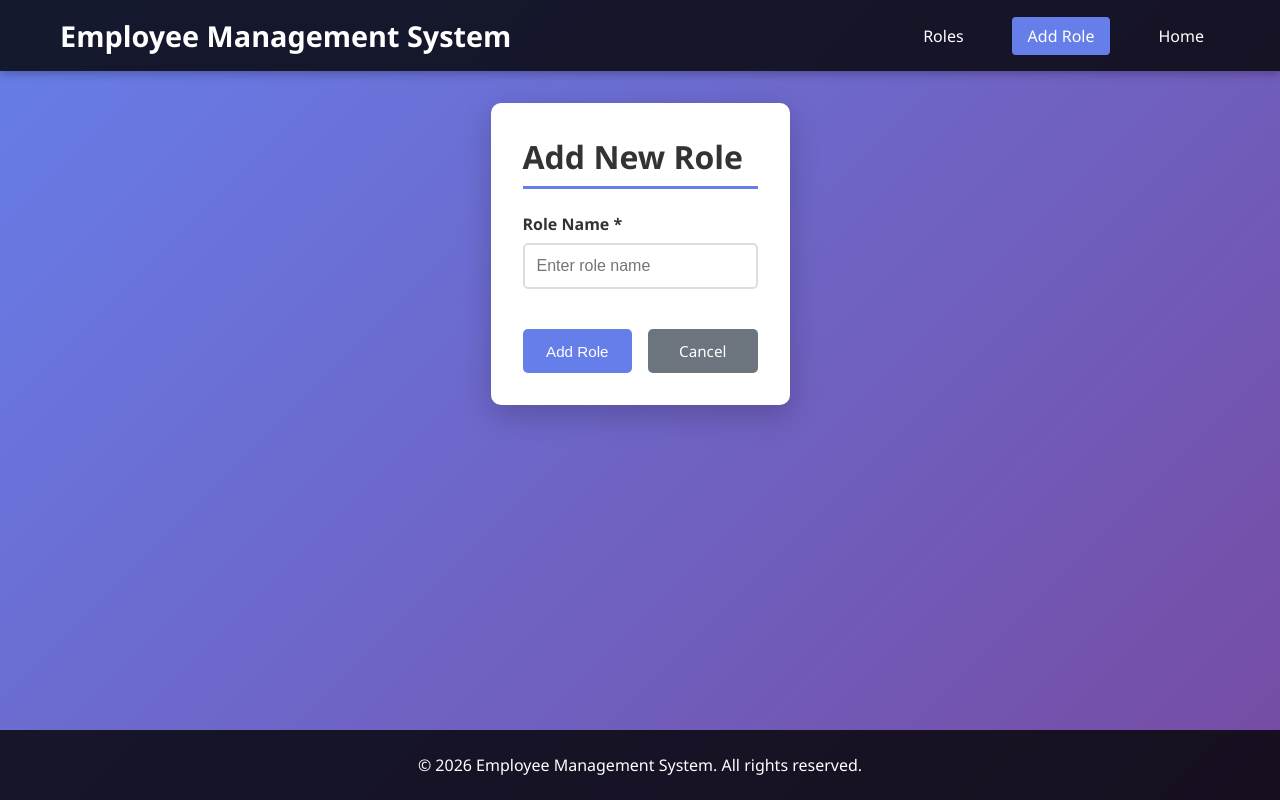
After one commit to Yootz/Demo-Employee, a Flask app: page /add-role in a window 1280 px wide. The commit adds this page. Run offline with Flask 3, Linux system fonts and the light colour scheme; parts of the project's set-up code (start-up, migrations or seed data) failed here and were passed over.

Commit message:
Adding roles to the database and CRUD function involving roles in the website

```diff
--- a/app.py
+++ b/app.py
@@ -20,13 +20,28 @@ conn = init_db()
 c = conn.cursor(named_tuple=True)
 c.execute("CREATE DATABASE IF NOT EXISTS employee_db")
 c.execute("USE employee_db")
-c.execute("CREATE TABLE IF NOT EXISTS employees (id INT AUTO_INCREMENT PRIMARY KEY, first_name VARCHAR(100), last_name VARCHAR(100), pay DECIMAL(10, 2), created_at TIMESTAMP DEFAULT CURRENT_TIMESTAMP)")
+c.execute("CREATE TABLE IF NOT EXISTS roles (id INT AUTO_INCREMENT PRIMARY KEY, role_name VARCHAR(100), created_at TIMESTAMP DEFAULT CURRENT_TIMESTAMP)")
+c.execute("CREATE TABLE IF NOT EXISTS employees (id INT AUTO_INCREMENT PRIMARY KEY, first_name VARCHAR(100), last_name VARCHAR(100), pay DECIMAL(10, 2), created_at TIMESTAMP DEFAULT CURRENT_TIMESTAMP, roles_id INT, FOREIGN KEY (roles_id) REFERENCES roles(id))")
+
+employee_pages=[
+    'index',
+    'add_employee',
+    'edit_employee'
+]
+
+role_pages=[
+    'roles',
+    'add_role',
+    'edit_role'
+]
 
 @app.route("/")
 def index():
-    c.execute("SELECT * FROM employee_db.employees")
+    c.execute("""SELECT e.id, e.first_name, e.last_name, e.pay, e.created_at, e.roles_id, r.role_name
+                 FROM employees e
+                 LEFT JOIN roles r ON e.roles_id = r.id""")
     employees = c.fetchall()
-    return render_template("index.html", employees=employees)
+    return render_template("index.html", employees=employees, employee_pages=employee_pages, role_pages=role_pages)
 
 @app.route("/add", methods=["GET", "POST"])
 def add_employee():
@@ -34,11 +49,14 @@ def add_employee():
         first_name = request.form["first_name"]
         last_name = request.form["last_name"]
         pay = request.form["pay"]
-        c.execute("INSERT INTO employee_db.employees (first_name, last_name, pay) VALUES (%s, %s, %s)", (first_name, last_name, pay))
+        roles_id = request.form["roles_id"]
+        c.execute("INSERT INTO employee_db.employees (first_name, last_name, pay, roles_id) VALUES (%s, %s, %s, %s)", (first_name, last_name, pay, roles_id))
         conn.commit()
         return redirect(url_for("index"))
     else:
-        return render_template("add.html")
+        c.execute("SELECT * FROM employee_db.roles")
+        roles_list = c.fetchall()
+        return render_template("add.html", roles_list=roles_list, employee_pages=employee_pages, role_pages=role_pages)
 
 @app.route("/edit/<int:employee_id>", methods=["GET", "POST"])
 def edit_employee(employee_id):
@@ -46,13 +64,16 @@ def edit_employee(employee_id):
         first_name = request.form["first_name"]
         last_name = request.form["last_name"]
         pay = request.form["pay"]
-        c.execute("UPDATE employee_db.employees SET first_name=%s, last_name=%s, pay=%s WHERE id=%s", (first_name, last_name, pay, employee_id))
+        roles_id = request.form["roles_id"]
+        c.execute("UPDATE employee_db.employees SET first_name=%s, last_name=%s, pay=%s ,roles_id=%s WHERE id=%s", (first_name, last_name, pay, roles_id, employee_id))
         conn.commit()
         return redirect(url_for("index"))
     else:
         c.execute("SELECT * FROM employee_db.employees WHERE id=%s", (employee_id,))
         employee = c.fetchone()
-        return render_template("edit.html", employee=employee)
+        c.execute("SELECT * FROM employee_db.roles")
+        roles_list = c.fetchall()
+        return render_template("edit.html", employee=employee, roles_list=roles_list, employee_pages=employee_pages, role_pages=role_pages)
 
 @app.route("/delete/<int:employee_id>", methods=["POST"])
 def delete_emp(employee_id):
@@ -83,6 +104,46 @@ def crud_employees():
         c.execute("UPDATE employee_db.employees SET first_name=%s, last_name=%s, pay=%s WHERE id=%s", (first_name, last_name, pay, employee_id))
         conn.commit()
         return {"message": "Employee updated successfully"}, 200
+    elif request.method == "DELETE":
+        data = request.get_json()
+        employee_id = data.get("id")
+        c.execute("DELETE FROM employee_db.employees WHERE id=%s", (employee_id,))
+        conn.commit()
+        return {"message": "Employee deleted successfully"}, 200
+
+@app.route("/roles", methods=["GET", "POST"])
+def roles():
+    c.execute("SELECT * FROM employee_db.roles")
+    roles_list = c.fetchall()
+    return render_template("roles.html", roles_list=roles_list, employee_pages=employee_pages, role_pages=role_pages)
+
+@app.route("/add-role", methods=["GET", "POST"])
+def add_role():
+    if request.method == "POST":
+        role_name = request.form["role_name"]
+        c.execute("INSERT INTO employee_db.roles (role_name) VALUES (%s)", (role_name,))
+        conn.commit()
+        return redirect(url_for("roles"))
+    else:
+        return render_template("add_role.html", employee_pages=employee_pages, role_pages=role_pages)
+
+@app.route("/edit-roles/<int:role_id>", methods=["GET", "POST"])
+def edit_role(role_id):
+    if request.method == "POST":
+        role_name = request.form["role_name"]
+        c.execute("UPDATE employee_db.roles SET role_name=%s WHERE id=%s", (role_name, role_id,))
+        conn.commit()
+        return redirect(url_for("roles"))
+    else:
+        c.execute("SELECT * FROM employee_db.roles WHERE id=%s", (role_id,))
+        roles_list = c.fetchone()
+        return render_template("edit_role.html", roles_list=roles_list, employee_pages=employee_pages, role_pages=role_pages)
+
+@app.route("/delete-role/<int:role_id>", methods=["POST"])
+def delete_role(role_id):
+    c.execute("DELETE FROM employee_db.roles WHERE id=%s", (role_id,))
+    conn.commit()
+    return redirect(url_for("roles"))
 
 if __name__ == "__main__":
     app.run(debug=True, host='0.0.0.0', port=5000)
--- a/static/css/style.css
+++ b/static/css/style.css
@@ -193,7 +193,8 @@ h2 {
     color: #333;
 }
 
-.form-group input {
+.form-group input,
+.form-group select {
     padding: 0.75rem;
     border: 2px solid #ddd;
     border-radius: 5px;
--- /dev/null
+++ b/templates/add_role.html
@@ -0,0 +1,26 @@
+{% extends "base.html" %}
+
+{% block title %}Employee List - Employee Management System{% endblock %}
+
+{% block content %}
+
+<div class="form-wrapper">
+    <h2>Add New Role</h2>
+
+    {% if error %}
+    <div class="alert alert-danger">{{ error }}</div>
+    {% endif %}
+
+    <form method="POST" class="employee-form">
+        <div class="form-group">
+            <label for="role_name">Role Name *</label>
+            <input type="text" id="role_name" name="role_name" required placeholder="Enter role name">
+        </div>
+
+        <div class="form-actions">
+            <button type="submit" class="btn btn-primary">Add Role</button>
+            <a href="{{ url_for('roles') }}" class="btn btn-secondary">Cancel</a>
+        </div>
+    </form>
+</div>
+{% endblock %}
--- a/templates/base.html
+++ b/templates/base.html
@@ -11,8 +11,19 @@
         <div class="container">
             <h1 class="logo">Employee Management System</h1>
             <ul class="nav-links">
-                <li><a href="{{ url_for('index') }}" class="{% if request.endpoint == 'index' %}active{% endif %}">Home</a></li>
-                <li><a href="{{ url_for('add_employee') }}" class="{% if request.endpoint == 'add_employee' %}active{% endif %}">Add Employee</a></li>
+                {% if request.endpoint in employee_pages%}
+                    <li><a href="{{ url_for('index') }}" class="{% if request.endpoint == 'index' %}active{% endif %}">Home</a></li>
+                    <li><a href="{{ url_for('add_employee') }}" class="{% if request.endpoint == 'add_employee' %}active{% endif %}">Add Employee</a></li>
+                    <li><a href="{{ url_for('roles') }}" class="{% if request.endpoint == 'roles' %}active{% endif %}">Roles</a></li>
+                {% elif request.endpoint in role_pages %}
+                    <li><a href="{{ url_for('roles') }}" class="{% if request.endpoint == 'roles' %}active{% endif %}">Roles</a></li>
+                    <li><a href="{{ url_for('add_role') }}" class="{% if request.endpoint == 'add_role' %}active{% endif %}">Add Role</a></li>
+                    <li><a href="{{ url_for('index') }}" class="{% if request.endpoint == 'index' %}active{% endif %}">Home</a></li>
+                {% else %}
+                    <li><a href="{{ url_for('index') }}" class="{% if request.endpoint == 'index' %}active{% endif %}">Home</a></li>
+                    <li><a href="{{ url_for('add_employee') }}" class="{% if request.endpoint == 'add_employee' %}active{% endif %}">Add Employee</a></li>
+                    <li><a href="{{ url_for('roles') }}" class="{% if request.endpoint == 'roles' %}active{% endif %}">Roles</a></li>
+                {% endif %}
             </ul>
         </div>
     </nav>
--- a/templates/index.html
+++ b/templates/index.html
@@ -14,6 +14,7 @@
                     <th>ID</th>
                     <th>First Name</th>
                     <th>Last Name</th>
+                    <th>Role</th>
                     <th>Pay</th>
                     <th>Created</th>
                     <th>Actions</th>
@@ -25,6 +26,7 @@
                     <td>{{ employee.id }}</td>
                     <td>{{ employee.first_name }}</td>
                     <td>{{ employee.last_name }}</td>
+                    <td>{{ employee.role_name }}</td>
                     <td>Rp.{{ "%.2f"|format(employee.pay) }}</td>
                     <td>{{ employee.created_at.strftime('%Y-%m-%d %H:%M') if employee.created_at else 'N/A' }}</td>
                     <td class="actions">
```
Also changed, not shown: other parts of static/css/style.css (+63 -1 lines), templates/add.html (+10 -0 lines), templates/edit.html (+10 -0 lines), templates/edit_role.html (added, +31 -0 lines), templates/roles.html (added, +42 -0 lines).
